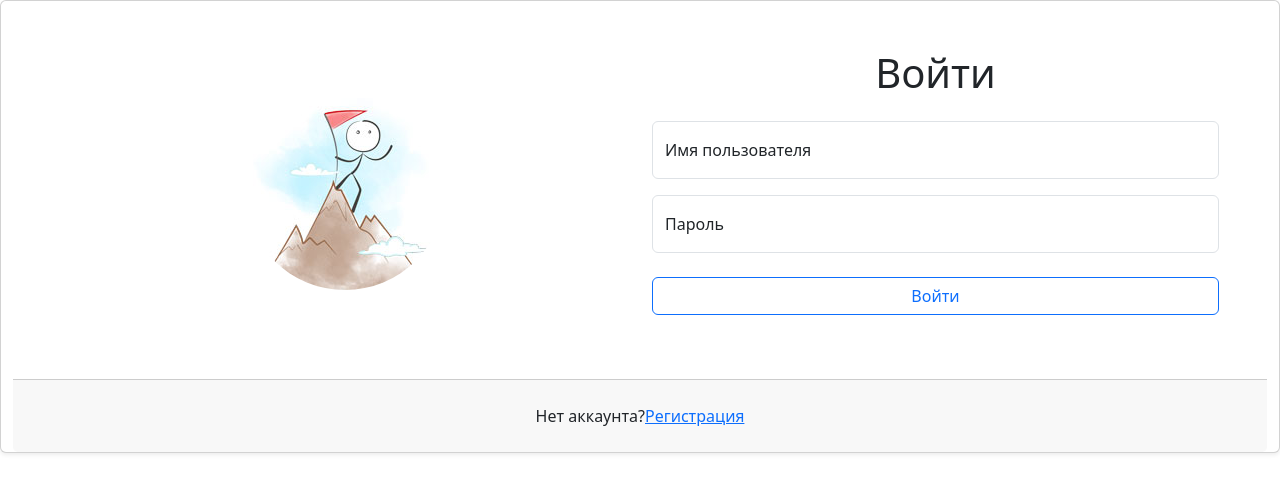
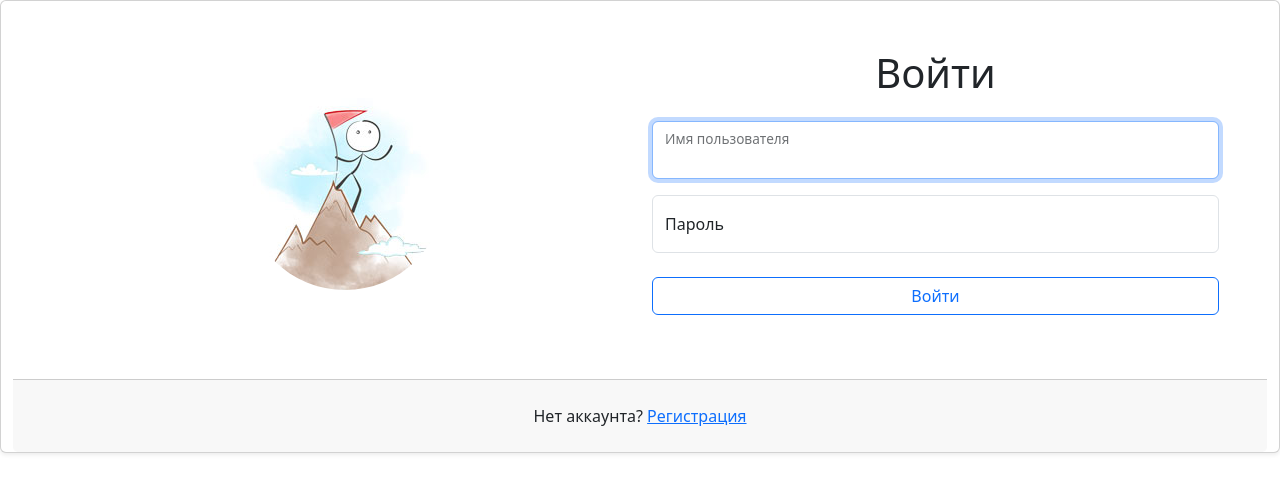
Before and after one commit to EkaterinaRina/frontend-project-12, a React (Create React App) app in the folder frontend/: page /login in a window 1280 px wide. Shown: the top 492 px of the page. Built offline with nearby package versions, Linux system fonts and the light colour scheme.

Commit message:
step 3 with bugs

```diff
--- a/frontend/package.json
+++ b/frontend/package.json
@@ -4,6 +4,7 @@
   "private": true,
   "proxy": "http://localhost:5001",
   "dependencies": {
+    "@reduxjs/toolkit": "^2.3.0",
     "@testing-library/jest-dom": "^5.17.0",
     "@testing-library/react": "^13.4.0",
     "@testing-library/user-event": "^13.5.0",
--- a/frontend/src/App.js
+++ b/frontend/src/App.js
@@ -1,12 +1,15 @@
 import './App.css';
 import { BrowserRouter, Routes, Route } from 'react-router-dom';
+import { Provider } from 'react-redux';
 import ErrorPage from './components/pages/errorPage.jsx';
 import LoginPage from './components/pages/loginPage.jsx';
 import ChatPage from './components/pages/chatPage.jsx';
 import routes from './utils/routes.js';
+//import { AuthProvider } from './hooks/authProvider.jsx';
 import ru from './utils/locales';
 import i18next from 'i18next';
 import { initReactI18next } from 'react-i18next';
+import store from './store/store.js';
 
 const App = () => {
   const resources = {
@@ -25,6 +28,7 @@ const App = () => {
   });
 
   return (
+    <Provider store={store}>
       <BrowserRouter>
         <div className="d-flex flex-column h-100">
           <Routes>
@@ -34,6 +38,7 @@ const App = () => {
           </Routes>
         </div>
       </BrowserRouter >
+    </Provider>
   );
 }
 
--- a/frontend/src/components/pages/loginPage.jsx
+++ b/frontend/src/components/pages/loginPage.jsx
@@ -1,14 +1,69 @@
-import React from "react";
-import { Formik, Form, Field } from 'formik';
+import React, { useEffect, useRef, useState } from "react";
+import { useFormik } from 'formik';
+import { Form } from 'react-bootstrap';
+import { useDispatch } from "react-redux";
 import { useTranslation } from "react-i18next";
 import loginLogo from '../../public/images/loginLogo.jpeg';
-
-const handleSubmit = () => {
-    console.log('pururu');
-}
+import { useNavigate } from "react-router-dom";
+import useAuth from "../../hooks/useAuth";
+import routes from "../../utils/routes";
+import axios from 'axios';
+import { toast } from 'react-toastify';
+import { setToken, setUserName } from "../../slices/authSlice";
 
 const LoginPage = () => {
     const { t } = useTranslation();
+
+    const navigate = useNavigate();
+    const dispatch = useDispatch();
+    const { logIn } = useAuth();
+
+    const [error, setError] = useState(null);
+
+    const inputRef = useRef(null);
+
+    useEffect(() => {
+        if (error) {
+            inputRef.current.focus();
+            inputRef.current.select();
+        }
+    }, [error]);
+
+    const handleSubmit = async (values, { setSumbitting }) => {
+        try {
+            const { data } = await axios.post(routes.login, values);
+            if (data.token) {
+                setToken(data.token);
+                setUserName(data.username);
+                logIn(data.token, data.username);
+
+                dispatch(setToken(data.token));
+                dispatch(setUserName(data.username));
+                navigate(routes.chat);
+            } else {
+                setError(true);
+            }
+        } catch (err) {
+            if (err.isAxiosError && err.response.status === 401) {
+                setError(true);
+            } else {
+                console.error(err);
+                toast.error(t('toask.errorNetwork'))
+            }
+            setSumbitting(false);
+        }
+    };
+
+    const formik = useFormik({
+        initialValues: {
+            initialValues: {
+                username: '',
+                password: '',
+            },
+            onSubmit: handleSubmit,
+        }
+    });
+
     return (
         <div className="container-fluid h-100">
             <div className="row justify-content-center align-content-center h-100">
@@ -17,43 +72,52 @@ const LoginPage = () => {
                         <div className="col-12 col-md-6 d-flex align-items-center justify-content-center">
                             <img src={loginLogo} className="rounded-circle" alt="Войти" />
                         </div>
-                        <Formik
-                            initialValues={{ username: '', password: '' }}
-                            onSubmit={handleSubmit}
-                        >
-                            {() => (
-                                <Form className="col-12 col-md-6 mt-3 mt-md-0">
+                        <Form className="col-12 col-md-6 mt-3 mt-md-0" onSubmit={formik.handleSubmit}>
                             <h1 className="text-center mb-4">{t('form.loginHeader')}</h1>
-                                    <div className="form-floating mb-3">
-                                        <label htmlFor="username">{t('form.username')}</label>
-                                        <Field
+                            <Form.Group className='form-group form-floating mb-3'>
+                                <Form.Control
                                     type='username'
                                     name='username'
-                                            className='form-control'
+                                    className={`form-control ${error ? 'is-invalid' : ''}`}
                                     id="username"
+                                    value={formik.values.username}
+                                    autoComplete='username'
+                                    onChange={formik.handleChange}
                                     placeholder={t('form.yourName')}
+                                    required
+                                    ref={inputRef}
+                                    autoFocus
                                 />
-                                    </div>
-                                    <div className="form-floating mb-4">
-                                        <label htmlFor="password">{t('form.password')}</label>
-                                        <Field
+                                <Form.Label className="form-label" htmlFor="username">{t('form.username')}</Form.Label>
+                            </Form.Group>
+                            <Form.Group className="form-group form-floating mb-4">
+                                <Form.Control
                                     type='password'
                                     name='password'
-                                            className='form-control'
+                                    className={`form-control ${error ? 'is-invalid' : ''}`}
                                     id='password'
                                     placeholder={t('form.password')}
+                                    required=""
+                                    onChange={formik.handleChange}
+                                    autoComplete='current-password'
+                                    value={formik.values.password}
                                 />
-                                    </div>
+                                <Form.Label htmlFor="password">{t('form.password')}</Form.Label>
+                                {error && (
+                                    <Form.Control.Feedback className="invalid-toolip">
+                                        {t('form.loginError')}
+                                    </Form.Control.Feedback>
+                                )}
+                            </Form.Group>
                             <div className="text-center">
                                 <button type="submit" className="w-100 mb-3 btn btn-outline-primary">{t('form.enter')}</button>
                             </div>
                         </Form>
-                            )}
-                        </Formik>
                     </div>
                     <div className="card-footer p-4">
                         <div className="text-center">
                             <span>{t('form.withoutAccount')}</span>
+                            {' '}
                             <a href="/signup">{t('form.registration')}</a>
                         </div>
                     </div>
--- /dev/null
+++ b/frontend/src/hooks/useAuth.js
@@ -0,0 +1,23 @@
+import { useDispatch } from 'react-redux';
+import { setToken, setUserName, logout } from '../slices/authSlice';
+
+
+
+const useAuth = () => {
+    const dispatch = useDispatch();
+
+    const logIn = (tokenUser, username) => {
+        dispatch(setToken(tokenUser));
+        dispatch(setUserName(username));
+    }
+
+    const logOut = () => {
+        dispatch(logOut());
+    }
+
+    return {
+        logIn, logOut,
+    };
+};
+
+export default useAuth;
--- /dev/null
+++ b/frontend/src/slices/authSlice.js
@@ -0,0 +1,33 @@
+import { createSlice } from '@reduxjs/toolkit';
+
+const initialState = {
+    token: localStorage.getItem('token') || null,
+    userName: localStorage.getItem('username') ? localStorage.getItem('usesrname') : '',
+}
+
+const authSlice = createSlice({
+    name: 'auth',
+    initialState,
+    reducers: {
+        setToken: (state, action) => {
+            state.token = action.payload;
+            localStorage.setItem('token', actions.payload);
+        },
+
+        setUserName: (state, action) => {
+            state.userName = action.payload;
+            localStorage.setItem('username', action.payload);
+        },
+
+        logout: (state) => {
+            state.token = null;
+            state.userName = '',
+                localStorage.removeItem('token');
+            localStorage.removeItem('usernmae');
+        },
+    },
+});
+
+export const { setToken, setUserName, logout } = authSlice.actions;
+
+export default authSlice.reducer;
--- /dev/null
+++ b/frontend/src/store/store.js
@@ -0,0 +1,8 @@
+import { configureStore } from "@reduxjs/toolkit";
+import authReducer from '../slices/authSlice';
+
+export default configureStore({
+    reducer: {
+        auth: authReducer,
+    }
+})
--- a/frontend/src/utils/locales.js
+++ b/frontend/src/utils/locales.js
@@ -16,12 +16,16 @@ const ru = {
     send: 'Отправить',
     registration: 'Регистрация',
     goRegistration: 'Загерестрироваться',
+    logitError: 'Неверный логин или пароль',
     enter: 'Войти',
   },
   header: {
     quit: 'Выход',
     title: 'Hexlet Chat',
-  }
+  },
+  toast: {
+    errorNetwork: 'Ошибка соединения',
+  },
 }
 
 export default ru;
```
Also changed, not shown: frontend/src/hooks/requireAuth.jsx (added, +14 -0 lines), 1 other file (tests, documents, lock files or other folders). Lines whose indentation alone changed are shown as unchanged.
